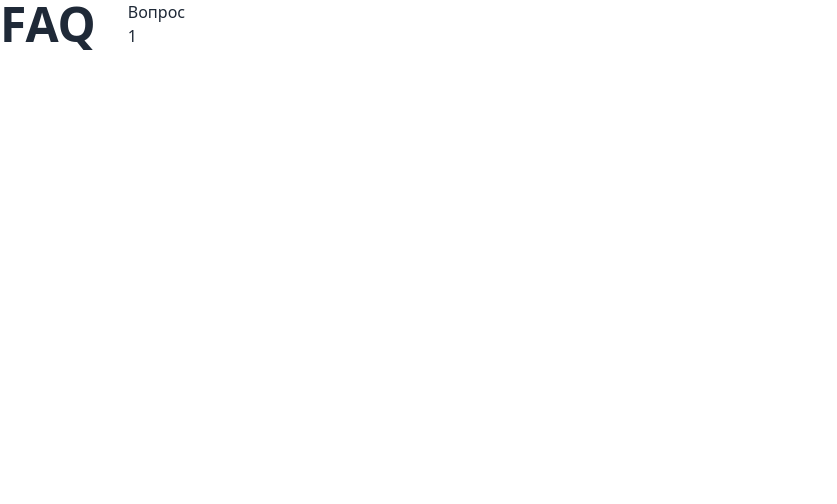
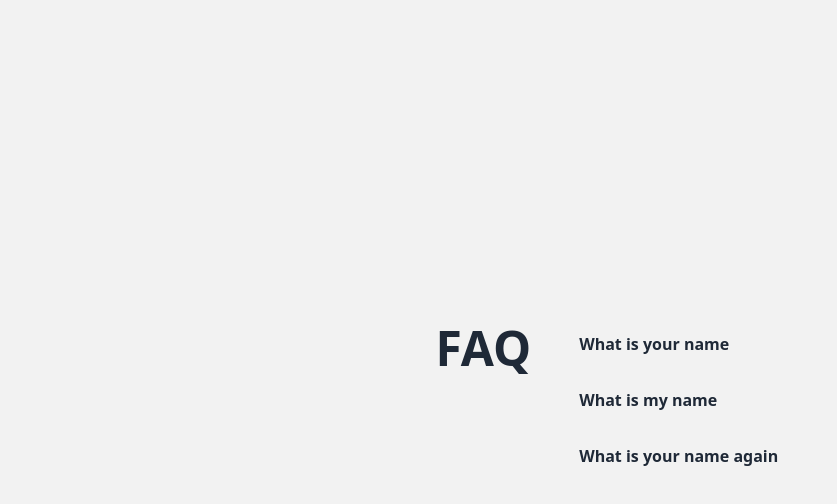
Before and after one commit to Artarcadman/Pswd, a Next.js app: page /faq in a window 1280 px wide. Shown: the top 504 px of the page, without its empty margins (0-837 px from the left). Built offline with nearby package versions, Linux system fonts and the light colour scheme.

Commit message:
FAQ section upgraded little

```diff
--- a/app/faq/page.js
+++ b/app/faq/page.js
@@ -1,18 +1,27 @@
+import FAQListItem from "@/components/FAQListItem";
+
 export default function FAQ() {
-    return (
-    <section className="max-w-1 flex  gap-8">
-
-
-        {/* FAQ title*/ }
-        <div className="text-5xl font-extrabold">
-            FAQ
+  return (
+    <main className="min-h-screen bg-base-200 text-base-content px-4 py-2 flex justify-center items-center">
+      <section className="flex w-full max-w-4xl gap-12">
+        {/* Заголовок слева */}
+        <div className="w-2/5 flex justify-end">
+          <h1 className="text-5xl font-extrabold text-left">FAQ</h1>
         </div>
 
-        {/* questions */ }
-        <div>
-            <h1> Вопрос 1</h1>
+        {/* Вопросы справа */}
+        <div className="w-3/5">
+          <ul className="space-y-4">
+            {[
+              { question: "What is your name", answer: "Yuki" },
+              { question: "What is my name", answer: "Haizenberg" },
+              { question: "What is your name again", answer: "Yuki" },
+            ].map((qa) => (
+              <FAQListItem key={qa.question} qa={qa} />
+            ))}
+          </ul>
         </div>
-
-    </section>
-    )
+      </section>
+    </main>
+  );
 }
--- a/app/layout.js
+++ b/app/layout.js
@@ -19,9 +19,7 @@ export const metadata = {
 export default function RootLayout({ children }) {
   return (
     <html lang="en" data-theme="light">
-      <body
-        className={`${geistSans.variable} ${geistMono.variable} antialiased`}
-      >
+      <body className="bg-base-200 text-base-content min-h-screen">
         {children}
       </body>
     </html>
--- a/app/page.js
+++ b/app/page.js
@@ -1,5 +1,6 @@
 'use client'
 import { useEffect, useState } from "react";
+import Link from "next/link";
 
 export default function Home() {
 
@@ -23,7 +24,7 @@ export default function Home() {
           <div className="max-w-4xl mx-auto flex justify-between items-center px-4 sm:px-6 md:px-8 py-4">
             <div className="font-bold text-lg">PsWd</div>
             <nav className="hidden md:flex space-x-6">
-              <a className="link link-hover">FAQ</a>
+              <Link className="link link-hover" href="/FAQ">FAQ</Link>
             </nav>
           </div>
         </header>
--- /dev/null
+++ b/components/FAQListItem.js
@@ -0,0 +1,25 @@
+"use client";
+
+import { useState } from "react";
+
+const FAQListItem = ({ qa }) => {
+  const [isOpen, setIsOpen] = useState(false);
+
+  return (
+    <li className="border-b pb-2">
+      <button
+        className="font-bold text-left w-full py-2"
+        onClick={() => setIsOpen(!isOpen)}
+      >
+        {qa.question}
+      </button>
+      {isOpen && (
+        <div className="text-sm text-base-content/80 mt-1 break-words max-w-full">
+          {qa.answer}
+        </div>
+      )}
+    </li>
+  );
+};
+
+export default FAQListItem;
```
